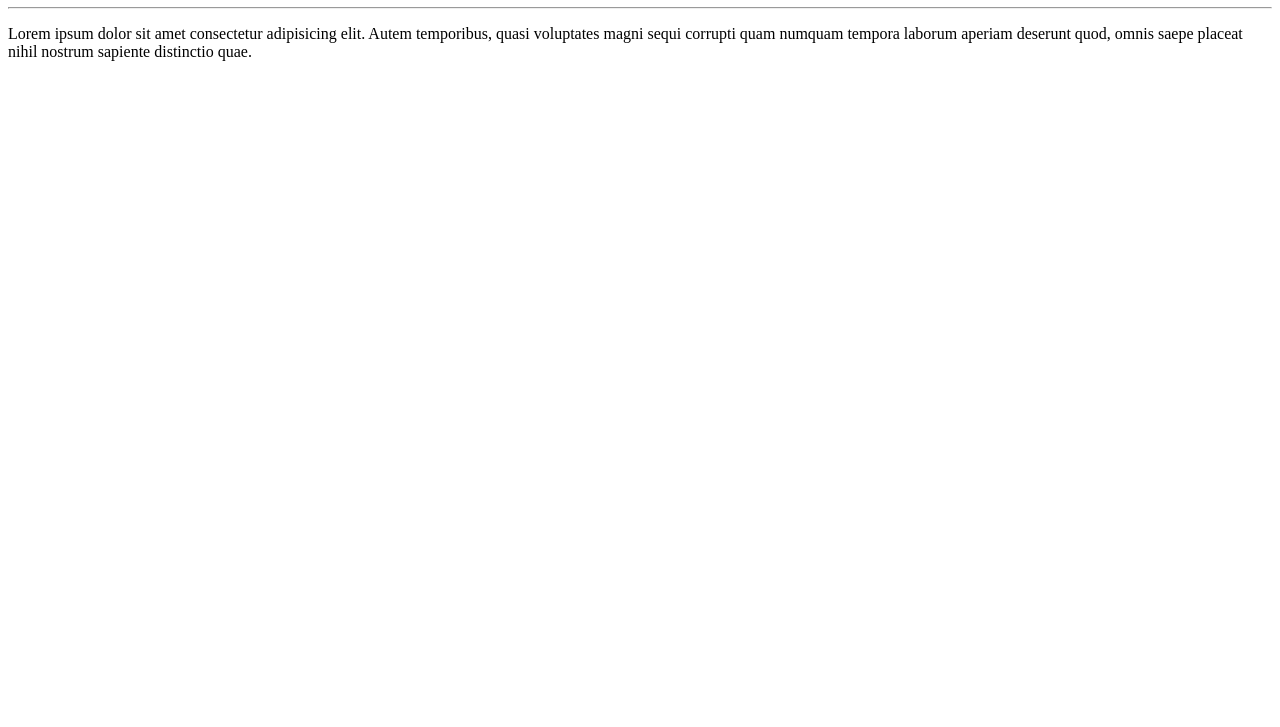
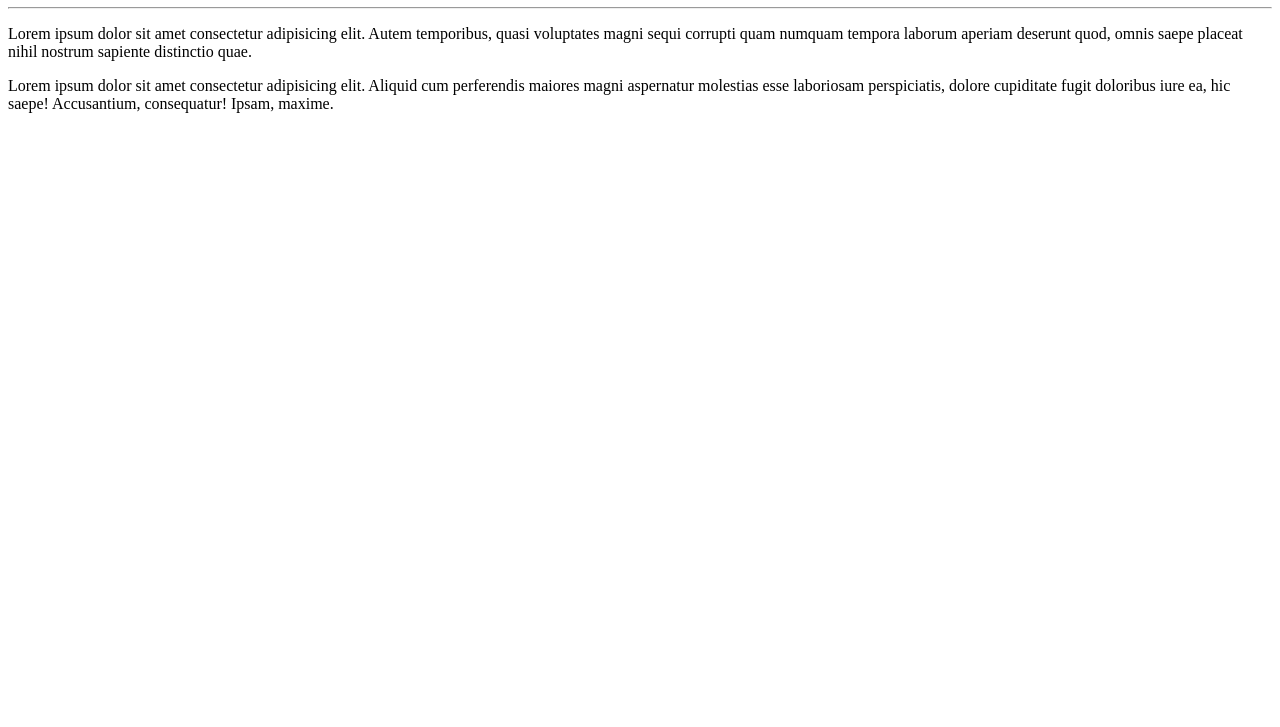
Before and after one commit to CamillyLindor/Ola-Mundo, a plain HTML site: page site-teste/index.html in a window 1280 px wide. Shown: the part 73-800 px from the top of the page. Drawn offline with Linux system fonts and the light colour scheme.

Commit message:
Adicionei um paragrafo

```diff
--- a/site-teste/index.html
+++ b/site-teste/index.html
@@ -9,5 +9,6 @@
     <h1>Olá, Mundo</h1>
     <hr>
     <p>Lorem ipsum dolor sit amet consectetur adipisicing elit. Autem temporibus, quasi voluptates magni sequi corrupti quam numquam tempora laborum aperiam deserunt quod, omnis saepe placeat nihil nostrum sapiente distinctio quae.</p>
+    <p>Lorem ipsum dolor sit amet consectetur adipisicing elit. Aliquid cum perferendis maiores magni aspernatur molestias esse laboriosam perspiciatis, dolore cupiditate fugit doloribus iure ea, hic saepe! Accusantium, consequatur! Ipsam, maxime.</p>
 </body>
 </html>
```
